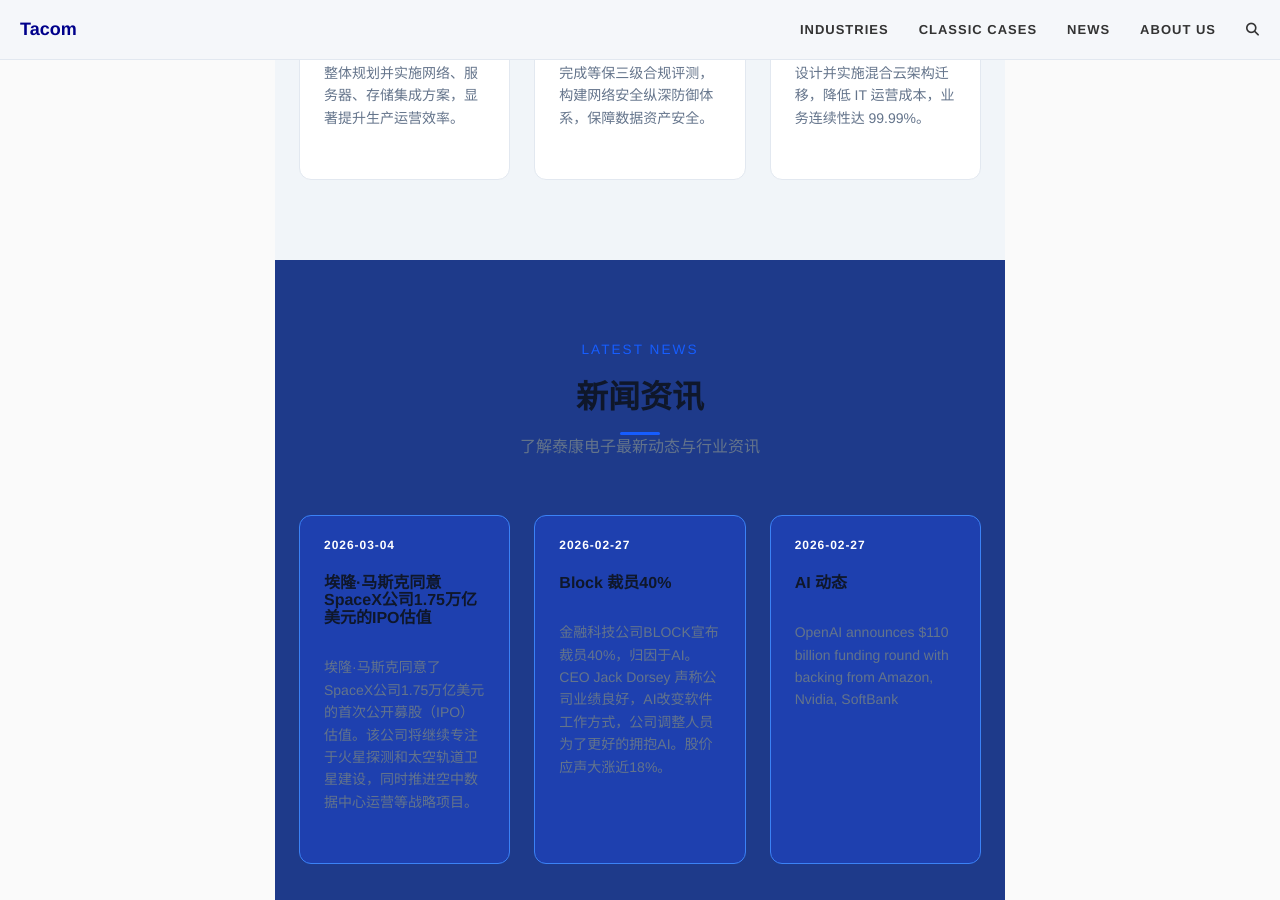
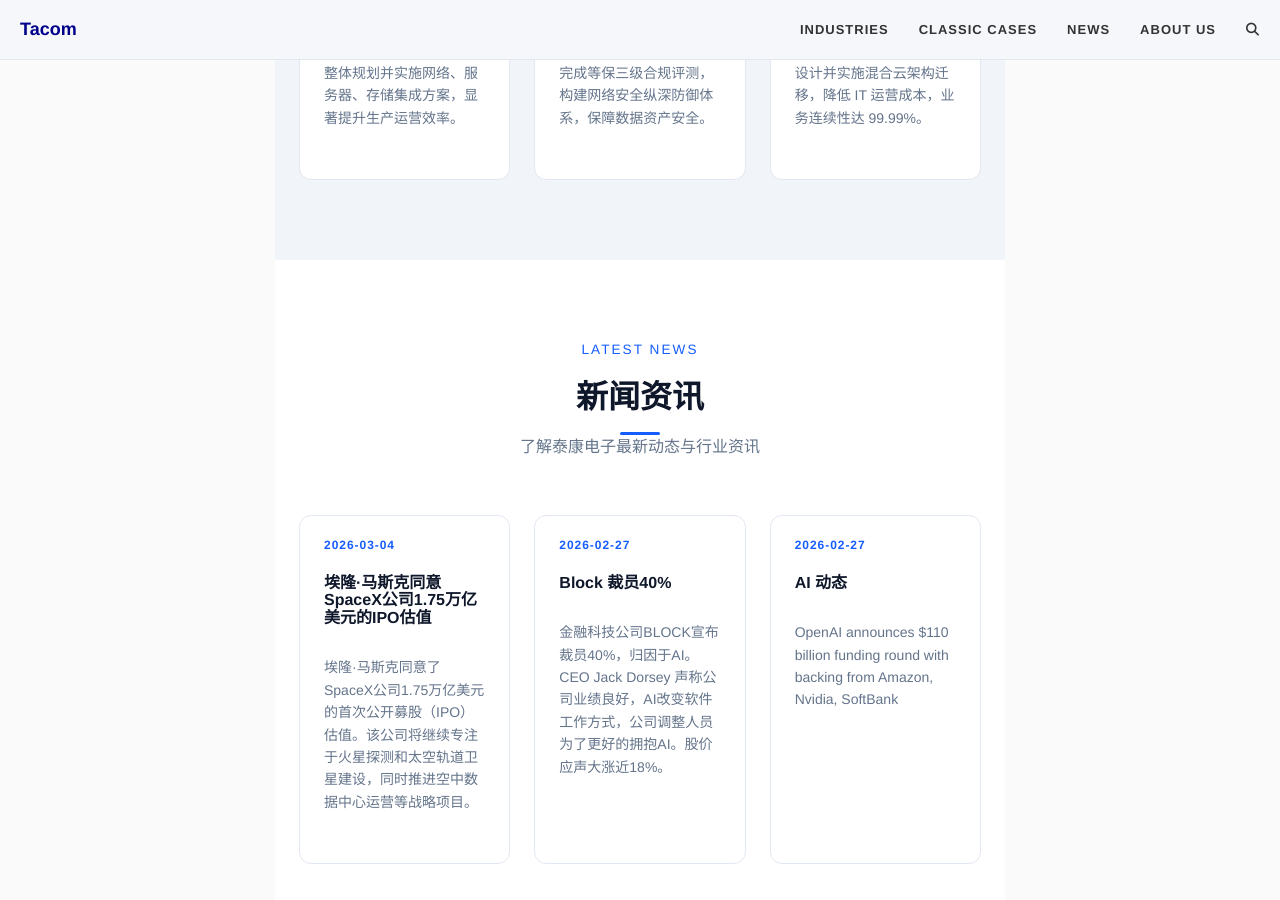
Before and after one commit to alextawang/alextawang.github.io, a Jekyll site: the page built from index.html, in a window 1280 px wide and 900 px high, scrolled down 3813 px. Built offline with Jekyll 4.4.1, drawn with Linux system fonts in a browser that asks for light colours; the list of posts is cut into pages by our own code; comment, search, counter and statistics services are not loaded.

Commit message:
Revert "Apply blue background and hover colors to news section"
This reverts commit 4f359ef80d8dcf5768f09238433e35e361dec923.

```diff
--- a/index.html
+++ b/index.html
@@ -421,28 +421,6 @@ cover-img: /assets/img/shanghai-lujiazui.png
   .tc-case-card:hover {
     transform: translateY(-6px);
     box-shadow: 0 12px 32px rgba(15, 23, 42, 0.10);
-  }
-
-  /* ===== NEWS SECTION CUSTOM COLORS ===== */
-  #news {
-    background: #1E3A8A;
-    color: #FFFFFF;
-  }
-
-  #news .tc-case-card {
-    background: #1E40AF;
-    border: 1px solid #3B82F6;
-  }
-
-  #news .tc-case-card:hover {
-    background: #2563EB;
-  }
-
-  /* keep text readable inside news cards */
-  #news .tc-case-card h3 a,
-  #news .tc-case-card p,
-  #news .tc-case-tag {
-    color: #FFFFFF;
   }
 
   .tc-case-img {
```
